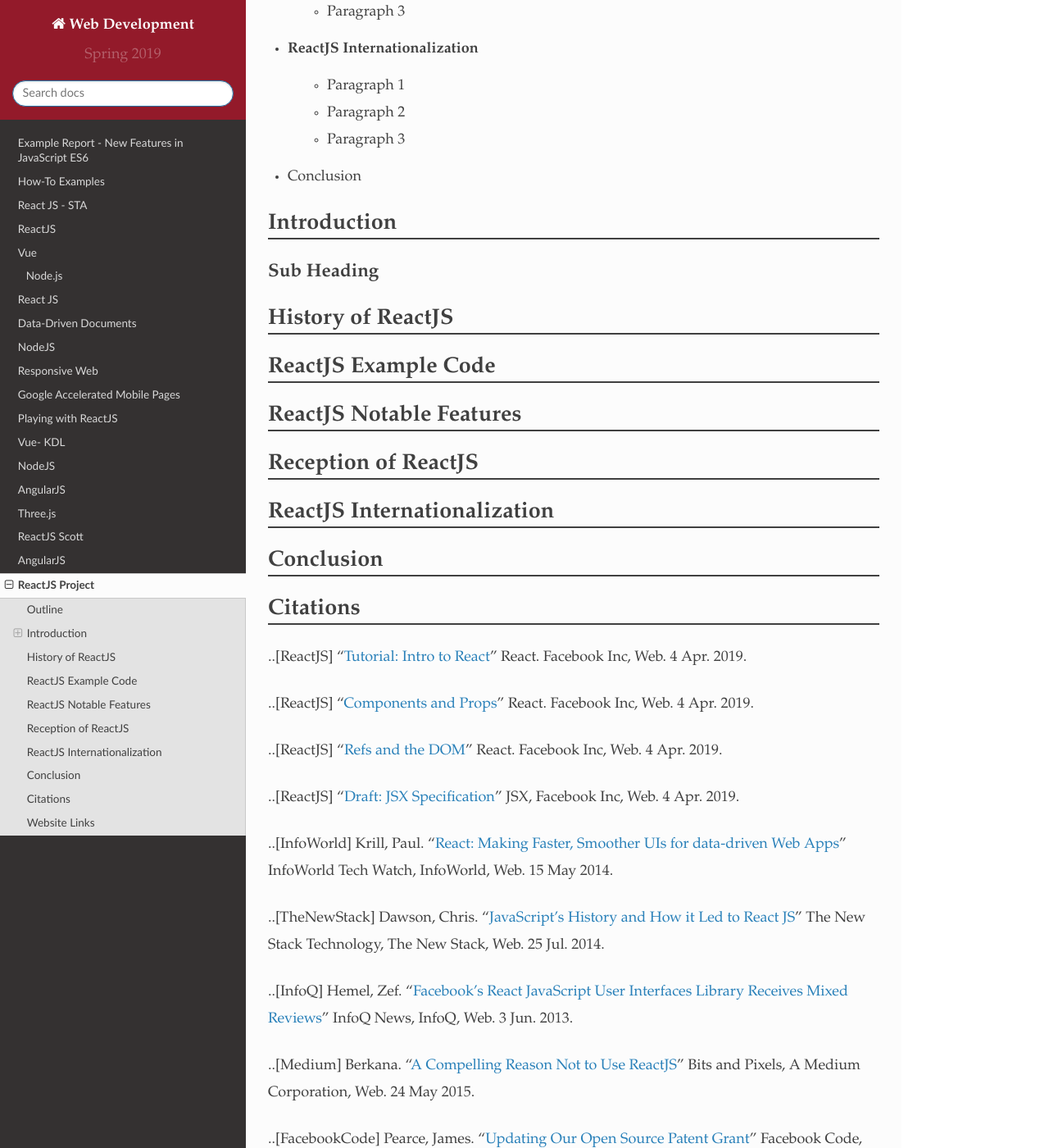
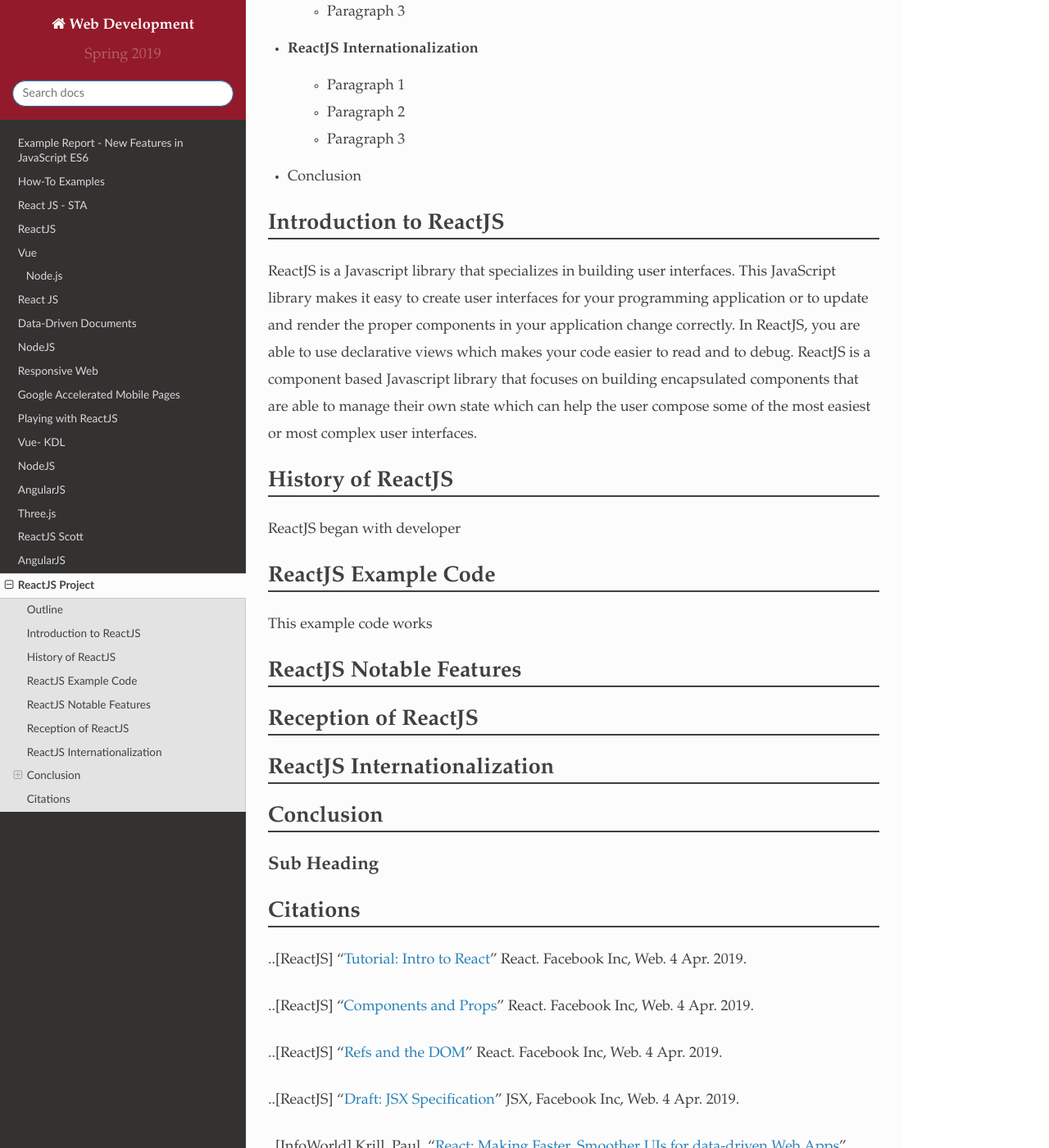
Before and after one commit to pvcraven/2019_spring_web_dev, a Sphinx documentation site: the page built from source/final/taylor/index.rst, in a window 1280 px wide and 1400 px high, scrolled down 913 px. Shown: the whole window at 82% size. Built offline with Sphinx 7.4.7 and the Read the Docs theme 2.0.0, drawn with Linux system fonts in a browser that asks for light colours; some of the changed text lies outside the part shown.

Commit message:
Removed Website Links and started Introduction

```diff
--- a/source/final/taylor/index.rst
+++ b/source/final/taylor/index.rst
@@ -34,17 +34,24 @@
 
 * Conclusion
 
-Introduction
+Introduction to ReactJS
 ---------
-
-Sub Heading
-~~~~~~~~~~~
+ReactJS is a Javascript library that specializes in building user interfaces.
+This JavaScript library makes it easy to create user interfaces for your programming
+application or to update and render the proper components in your application
+change correctly. In ReactJS, you are able to use declarative views which makes
+your code easier to read and to debug. ReactJS is a component based Javascript
+library that focuses on building encapsulated components that are able to manage
+their own state which can help the user compose some of the most easiest or most
+complex user interfaces.
 
 History of ReactJS
 ---------
+ReactJS began with developer
 
 ReactJS Example Code
 ---------
+This example code works
 
 ReactJS Notable Features
 ---------
@@ -57,6 +64,8 @@
 
 Conclusion
 ---------
+Sub Heading
+~~~~~~~~~~~
 
 Citations
 ---------
@@ -89,21 +98,3 @@
 
 ..[TechCrunch] Lomas, Natasha. "`WordPress to Ditch React Library Over Facebook Patent Clause Risk <https://techcrunch.com/2017/09/15/wordpress-to-ditch-react-library-over-facebook-patent-clause-risk/>`_"
 TechCrunch News, TechCrunch, Web. 8 Apr. 2017.
-
-
-Website Links
------------------
-
-<https://en.wikipedia.org/wiki/React_(JavaScript_library)>
-
-<https://www.infoworld.com/article/2608181/react--making-faster--smoother-uis-for-data-driven-web-apps.html>
-
-<https://thenewstack.io/javascripts-history-and-how-it-led-to-reactjs/>
-
-<https://www.infoq.com/news/2013/06/facebook-react>
-
-<https://medium.com/bits-and-pixels/a-compelling-reason-not-to-use-reactjs-beac24402f7b>
-
-<https://code.fb.com/open-source/updating-our-open-source-patent-grant/>
-
-<https://techcrunch.com/2017/09/15/wordpress-to-ditch-react-library-over-facebook-patent-clause-risk/>
```
